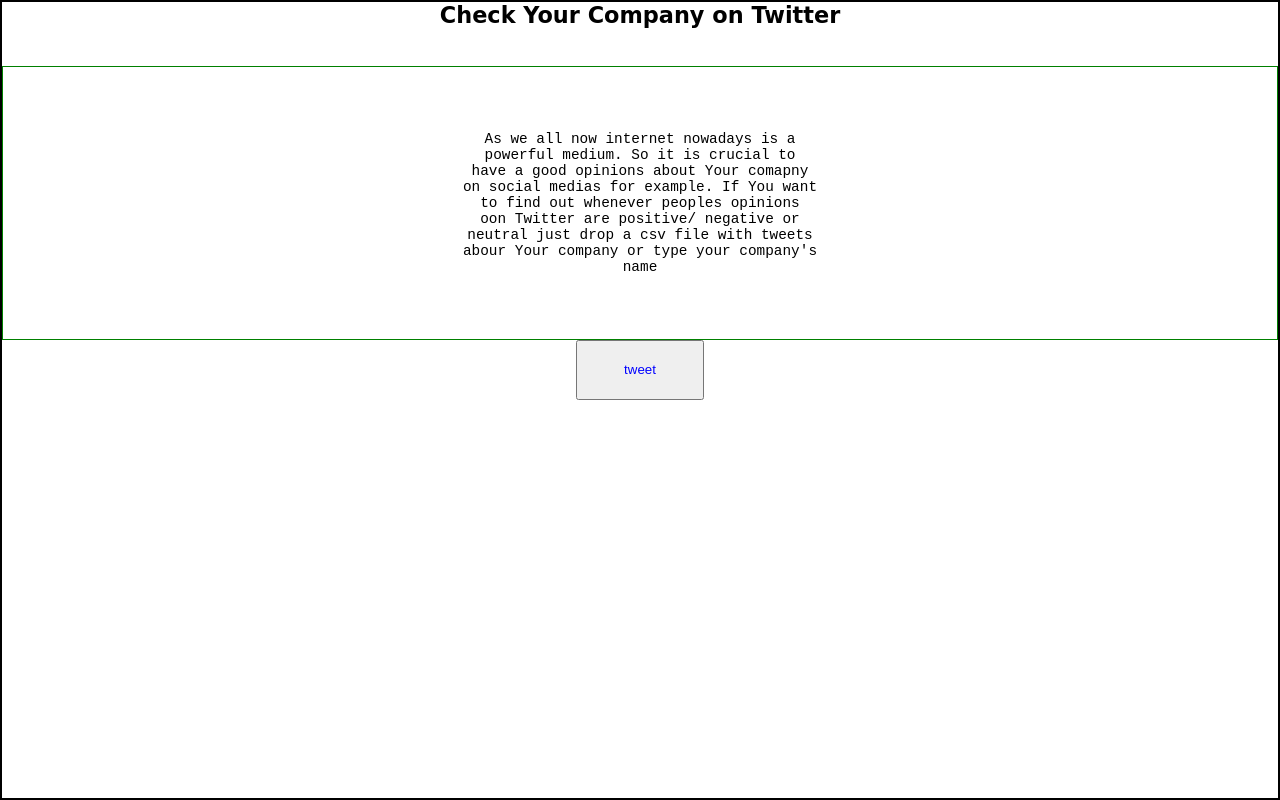
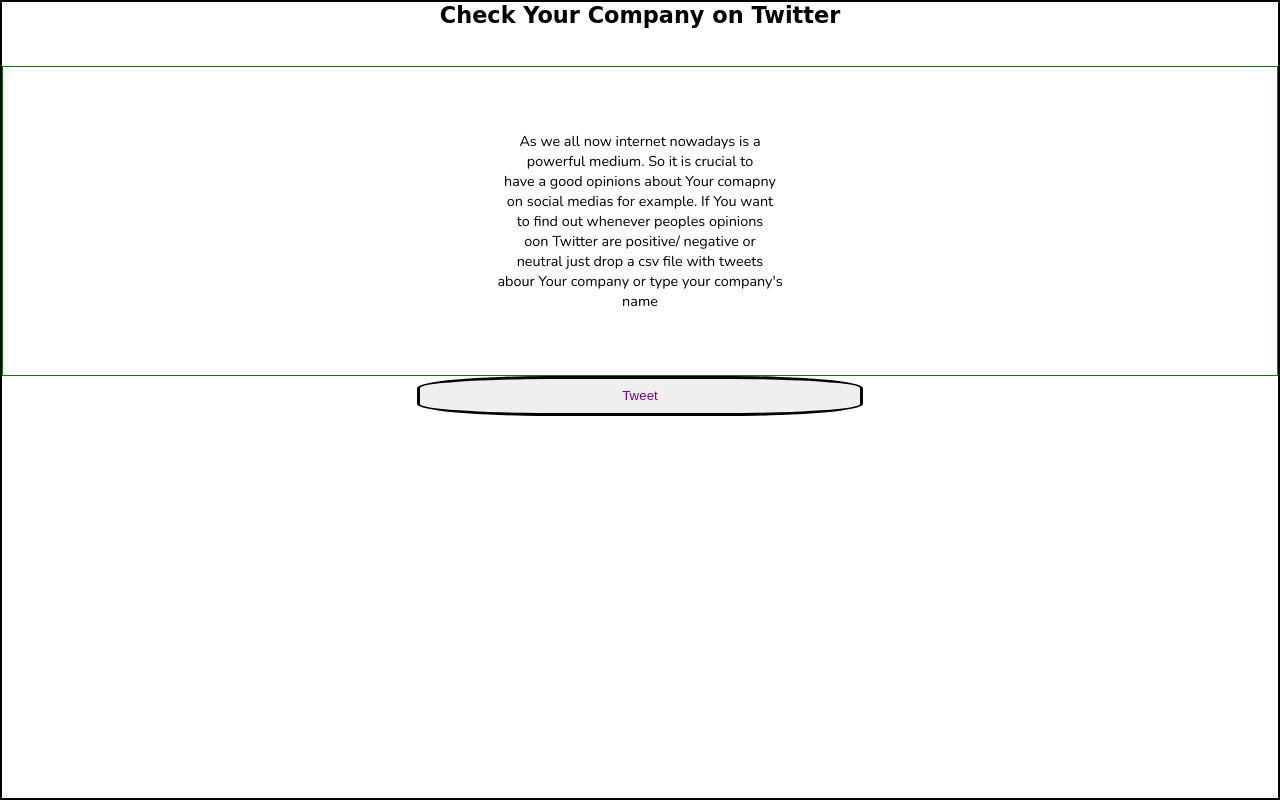
Before and after one commit to Bartekkz/BrandProductSentiment, a Flask app: page / in a window 1280 px wide. Run offline with Flask 2, Linux system fonts and the light colour scheme.

Commit message:
add simple button

```diff
--- a/static/index.css
+++ b/static/index.css
@@ -18,6 +18,10 @@
     justify-items: center;
 }
 
+.wrapper main {
+    padding: 15%;
+}
+
 .wrapper h2 {
     font-size: 1.4em;
     font-family: 'Pernament Marker', cursive;
@@ -27,12 +31,14 @@
 .wrapper p {
     padding: 5%;
     font-size: 0.9em;
-    font-family: 'Courier New', Courier, monospace;
+    font-family: 'Nunito', sans-serif;
     border: 1px solid green;
 }
 
 input[type='button']{
-    width: 10%;
-    height: 60px;
-    color: blue;
+    width: 35%;
+    height: 40px;
+    color: purple;
+    border: 3px solid black;
+    border-radius: 30%;
 }
--- a/templates/index.html
+++ b/templates/index.html
@@ -6,6 +6,7 @@
   <meta http-equiv="X-UA-Compatible" content="ie=edge">
   <link rel="stylesheet" type="text/css" href='../static/index.css'>
   <link href="https://fonts.googleapis.com/css?family=Permanent+Marker&display=swap" rel="stylesheet">
+  <link href="https://fonts.googleapis.com/css?family=Nunito&display=swap" rel="stylesheet">
   <title>CheckYourCompany</title>
 </head>
 <body>
@@ -20,7 +21,9 @@
         drop a csv file with tweets<br> abour Your company or type your company's<br> name
       </p>
     </div>
-    <input type='button' value='tweet' onclick='console.log("clicked")'>
+    <div class='main'>
+      <input type='button' value='Tweet' onclick='console.log("clicked")'>
+    </div>
   </div>
 </body>
 </html>
```
Lines whose indentation alone changed are shown as unchanged.
